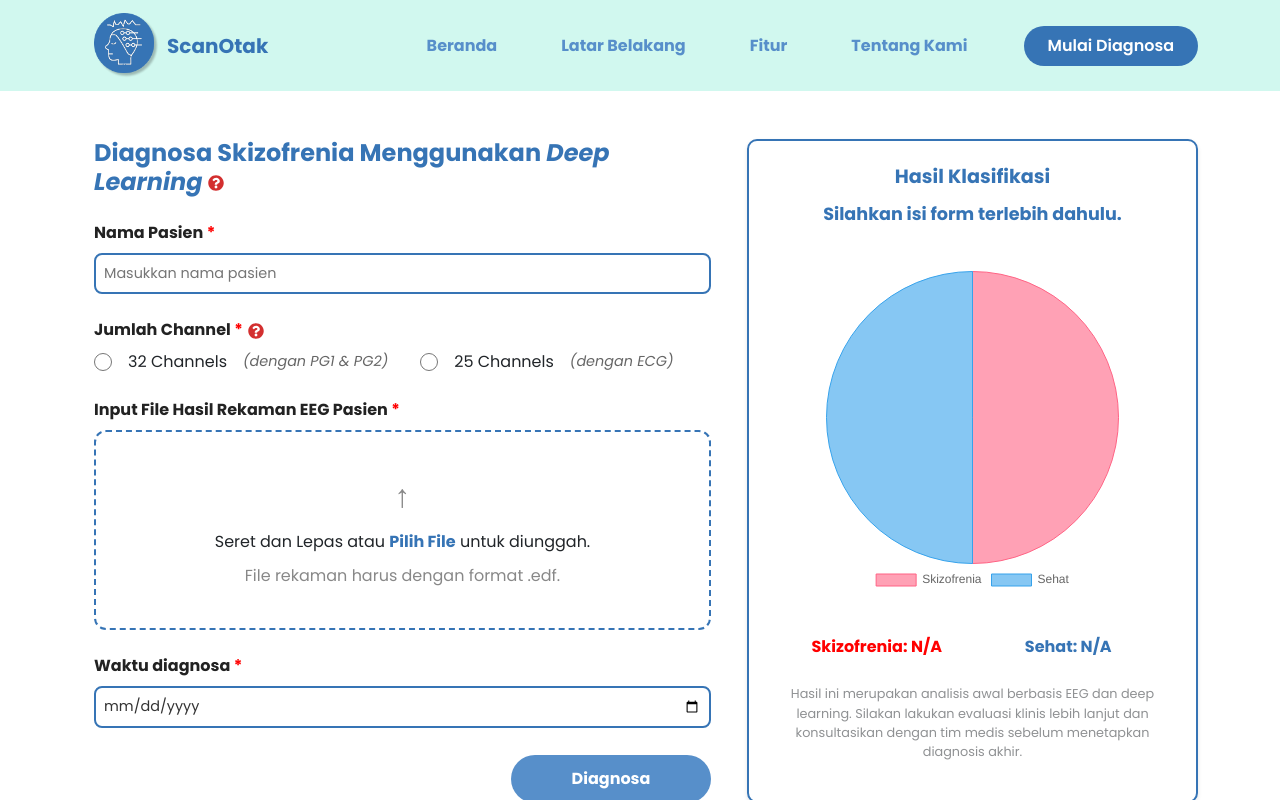
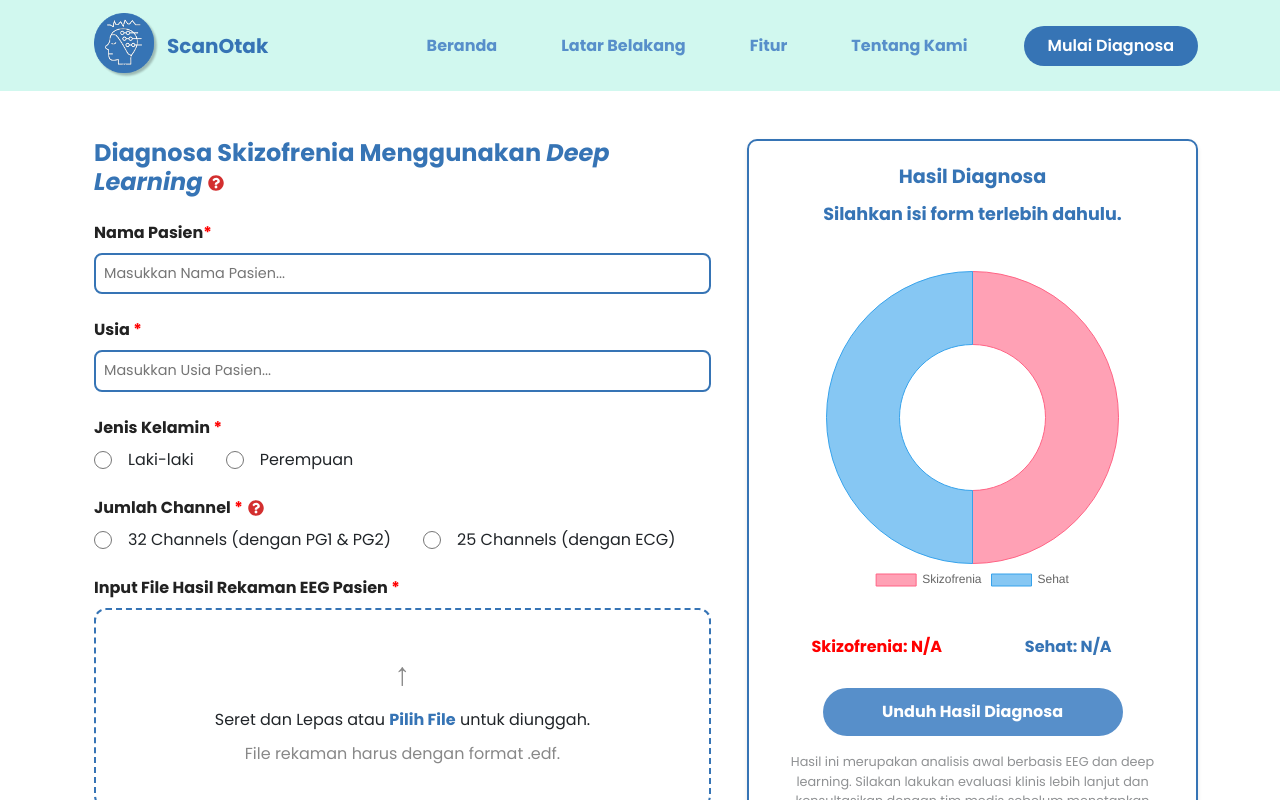
Before and after one commit to deafiana/web-based-schizophrenia-eeg-detection, a React (Vite) app in the folder react-app/: page /detection in a window 1280 px wide. Shown: the top 800 px of the page. Built offline with nearby package versions, Linux system fonts and the light colour scheme.

Commit message:
add some features on front-end

```diff
--- a/react-app/src/pages/detection.jsx
+++ b/react-app/src/pages/detection.jsx
@@ -8,7 +8,7 @@ import {
   Tooltip,
   Legend
 } from 'chart.js';
-import { Pie } from 'react-chartjs-2';
+import { Doughnut } from 'react-chartjs-2';
 import { FaQuestionCircle } from "react-icons/fa";
 import Footer from '../components/footer'
 import CustomFileInput from '../components/CustomFileInput';
@@ -111,8 +111,13 @@ export default function Detection() {
         healthy_percentage: result.healthy_percentage
       });
 
+      // set name and value
+      const nameValue = e.target.elements.nama.value;
       setNameValue(nameValue);
+
+      const dateValue = e.target.elements.date.value;
       setDateValue(formatDate(dateValue));
+
     } catch (error) {
       console.error("Error during form submission:", error);
       setAlertMessage("Terjadi kesalahan saat mengirim file. Silakan coba lagi.");
@@ -132,8 +137,8 @@ export default function Detection() {
     },
   };
 
-  const PieChart = () => {
-    return <Pie data={chartData} options={options}  />;
+  const DoughnutChart = () => {
+    return <Doughnut data={chartData} options={options}  />;
   };
 
   const formatDate = (dateStr) => {
@@ -145,6 +150,7 @@ export default function Detection() {
       year: 'numeric',
     });
   };
+
   return(
     <div>
     <link rel="icon" type="image/x-icon" href={icon}></link>
@@ -174,24 +180,89 @@ export default function Detection() {
                     fontSize: 'clamp(0.9rem, 1.5vw, 1rem)',
                     marginBottom: '0.5rem'
                   }}>
-                    Nama Pasien <span style={{color:'red'}}>*</span>
+                    Nama Pasien<span style={{color:'red'}}>*</span>
                   </label>
                   <input
                     className="input-form"
                     type="text"
-                    placeholder="Masukkan nama pasien"
-                    name='name'
+                    placeholder="Masukkan Nama Pasien..."
+                    name='nama'
                     disabled={loading}
-                    required='true'
-                    id="name"
-                    value={nameValue}
-                    onChange={(e) => setNameValue(e.target.value)}
+                    required
+                    id="nama"
                     style={{
                       fontSize: 'clamp(0.8rem, 1.5vw, 0.9rem)',
                       padding: '0.5rem',
                       marginBottom: '0.5rem'
                     }}
                   />
+
+                  <label className="label-form" style={{
+                    fontSize: 'clamp(0.9rem, 1.5vw, 1rem)',
+                    marginBottom: '0.5rem'
+                  }}>
+                    Usia <span style={{color:'red'}}>*</span>
+                  </label>
+                  <input
+                    className="input-form"
+                    type="number"
+                    placeholder="Masukkan Usia Pasien..."
+                    name='usia'
+                    disabled={loading}
+                    required
+                    id="usia"
+                    style={{
+                      fontSize: 'clamp(0.8rem, 1.5vw, 0.9rem)',
+                      padding: '0.5rem',
+                      marginBottom: '0.5rem'
+                    }}
+                  />
+
+                  <label className="label-form" style={{
+                    fontSize: 'clamp(0.9rem, 1.5vw, 1rem)',
+                    marginBottom: '0.5rem'
+                  }}>
+                    Jenis Kelamin <span style={{color:'red'}}>*</span>
+                  </label>
+                  {/* radio buttton */}
+                  <div className="radio-group" style={{
+                    display: 'flex',
+                    flexDirection: 'row',
+                    gap: '2rem',
+                    marginBottom: '0.5rem'
+                  }}>
+                    <label className="radio-label" style={{
+                      fontSize: 'clamp(0.9rem, 1.5vw, 1rem)'
+                    }}>
+                      <input
+                        type="radio"
+                        name='channels'
+                        required
+                        value="32"
+                        disabled={loading}
+                        style={{
+                          width: '18px',
+                          height: '18px',
+                          marginRight: '0.5rem'
+                        }}
+                      />Laki-laki
+                    </label>
+                    <label className="radio-label" style={{
+                      fontSize: 'clamp(0.9rem, 1.5vw, 1rem)'
+                    }}>
+                      <input
+                        type="radio"
+                        name='channels'
+                        value="25"
+                        disabled={loading}
+                        style={{
+                          width: '18px',
+                          height: '18px',
+                          marginRight: '0.5rem'
+                        }}
+                      />Perempuan
+                    </label>
+                  </div>
 
                   <label className="label-form" style={{
                     fontSize: 'clamp(0.9rem, 1.5vw, 1rem)',
@@ -227,12 +298,12 @@ export default function Detection() {
                           marginRight: '0.5rem'
                         }}
                       />
-                      <span>32 Channels</span>
-                      <span className="channel-desc" style={{
+                      <span>32 Channels (dengan PG1 & PG2)</span>
+                      {/* <span className="channel-desc" style={{
                         fontSize: 'clamp(0.8rem, 1.2vw, 0.9rem)',
                         color: '#666',
                         marginLeft: '0.5rem'
-                      }}>(dengan PG1 & PG2)</span>
+                      }}>(dengan PG1 & PG2)</span> */}
                     </label>
                     <label className="radio-label" style={{
                       fontSize: 'clamp(0.9rem, 1.5vw, 1rem)'
@@ -248,12 +319,12 @@ export default function Detection() {
                           marginRight: '0.5rem'
                         }}
                       />
-                      <span>25 Channels</span>
-                      <span className="channel-desc" style={{
+                      <span>25 Channels (dengan ECG)</span>
+                      {/* <span className="channel-desc" style={{
                         fontSize: 'clamp(0.8rem, 1.2vw, 0.9rem)',
                         color: '#666',
                         marginLeft: '0.5rem'
-                      }}>(dengan ECG)</span>
+                      }}>(dengan ECG)</span> */}
                     </label>
                   </div>
 
@@ -276,8 +347,6 @@ export default function Detection() {
                     className="input-form input-date"
                     type="date"
                     id="date"
-                    value={dateValue}
-                    onChange={(e) => setDateValue(e.target.value)}
                     name="diagnosa-date"
                     placeholder="dd/mm/yyyy"
                     required
@@ -312,7 +381,7 @@ export default function Detection() {
           </div>
 
           <div className="col-12 col-md-5">
-            <Container className="result d-flex flex-column justify-content-center h-100" style={{
+            <Container className="result d-flex flex-column justify-content-start h-100" style={{
               padding: '1.5rem',
               borderRadius: '10px',
               boxShadow: '0 2px 4px rgba(0,0,0,0.1)'
@@ -320,7 +389,7 @@ export default function Detection() {
               <h5 className="text-center fw-bold" style={{
                 color: '#3674B5',
                 fontSize: 'clamp(0.7rem, 2vw, 1.2rem)'
-              }}>Hasil Klasifikasi</h5>
+              }}>Hasil Diagnosa</h5>
               <h4 className='text-center fw-bold'style={{
                 color: '#3674B5',
                 fontSize: 'clamp(0.9rem, 2vw, 1.3rem)'
@@ -355,7 +424,7 @@ export default function Detection() {
                     justifyContent: 'center'
                   }}>
                     <div className="my-1"style={{width:325, height:325}}>
-                      <PieChart />
+                      <DoughnutChart />
                     </div>
                   </div>
                   <div className="row mt-1 mb-3 mx-2">
@@ -378,7 +447,23 @@ export default function Detection() {
                   </div>
                 </>
               )}
-              <p className='disclaimer mx-2 mt-1' style={{
+                <button
+                  className="btn-diagnosa mt-2"
+                  style={{
+                    width: '100%',
+                    maxWidth: '300px',
+                    alignSelf: 'center',
+                    opacity: loading ? 0.7 : 1,
+                    cursor: loading ? 'not-allowed' : 'pointer',
+                    fontSize: 'clamp(0.9rem, 1.5vw, 1rem)',
+                    padding: '0.75rem 1.5rem'
+                  }}
+                  type="submit"
+                  disabled={loading}
+                >
+                  {loading ? 'Memproses...' : 'Unduh Hasil Diagnosa'}
+                </button>
+              <p className='disclaimer mx-2 mt-3' style={{
                 fontSize: 'clamp(0.7rem, 1.2vw, 0.8rem)',
                 textAlign: 'center'
               }}>
```
